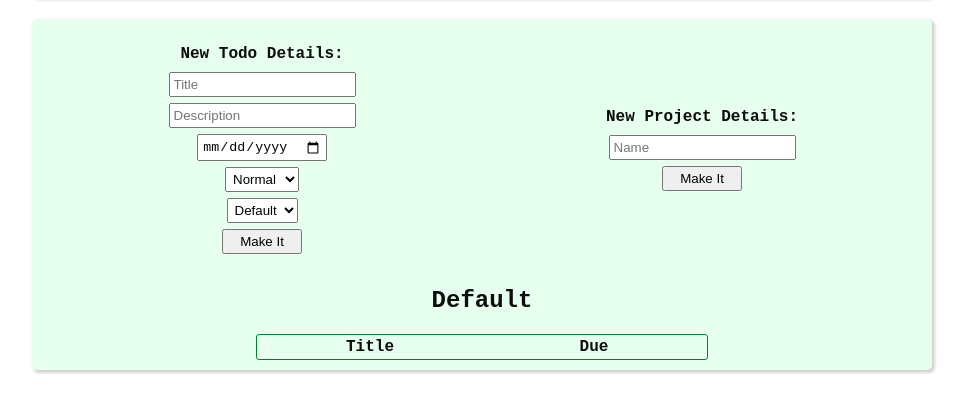
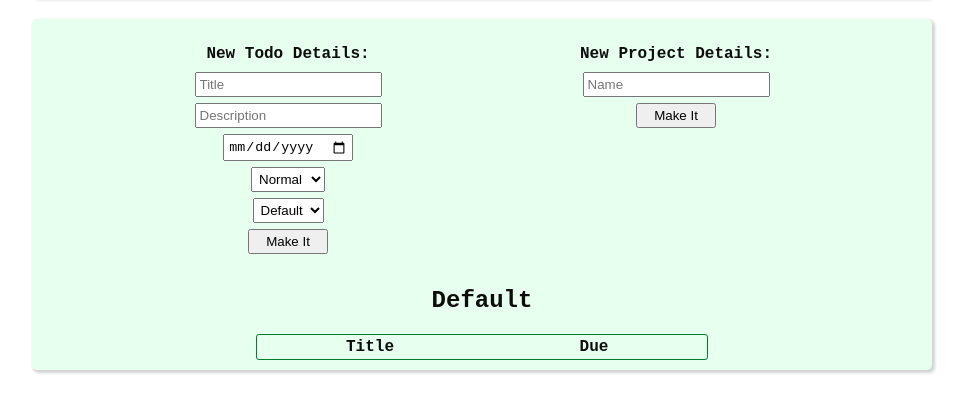
Before and after one commit to jaredaritter/todo, a website built with webpack: page dist/index.html in a window 1280 px wide. Shown: the part 61-474 px from the top of the page, without its empty margins (158-1125 px from the left). Built offline with nearby package versions, Linux system fonts and the light colour scheme.

Commit message:
Aligned forms by removing auto margin.

```diff
--- a/src/styles/style.css
+++ b/src/styles/style.css
@@ -65,6 +65,7 @@ th {
 
 .forms {
   display: flex;
+  justify-content: space-evenly;
 }
 
 .header {
@@ -84,10 +85,8 @@ th {
 
 #project-form {
   width: 30%;
-  margin: auto;
 }
 
 #todo-form {
   width: 30%;
-  margin: auto;
 }
```
